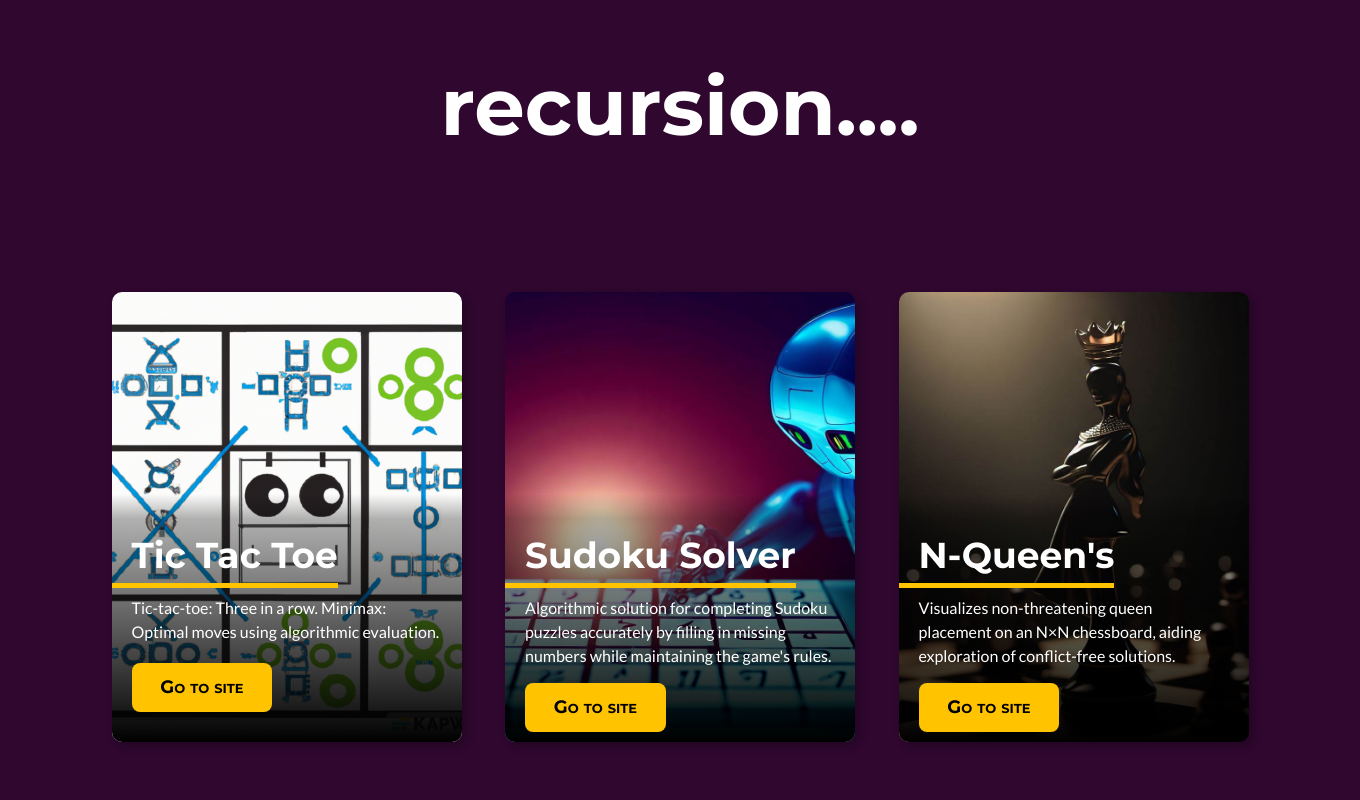
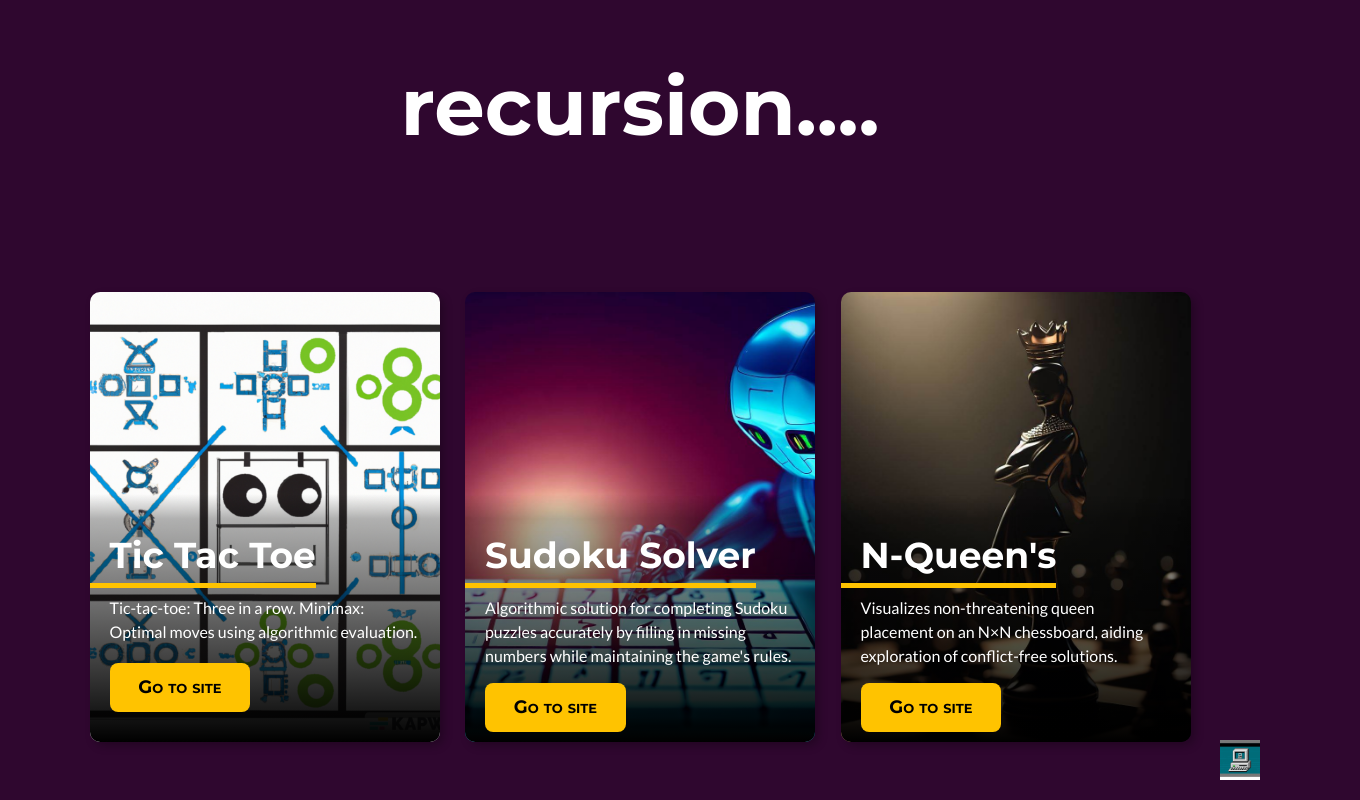
Before and after one commit to Pawan7778/Mind-Triumph, a plain HTML site: page index.html in a window 1280 px wide. Shown: the whole page, 1360 px wide, since content can reach past the window. Drawn offline with Linux system fonts and the light colour scheme.

Commit message:
added gif

```diff
--- a/index.html
+++ b/index.html
@@ -11,6 +11,7 @@
       <h1>
         <span class="typewriter-text1"> recursion.... </span>
       </h1>
+      <img src="giphy.gif" alt="" class="gif" />
     </div>
     <div id="cards">
       <article class="card">
--- a/style.css
+++ b/style.css
@@ -241,7 +241,7 @@ p {
   }
   10%,
   40% {
-    width: 17em;
+    width: 7em;
   }
 }
 
@@ -265,3 +265,12 @@ p {
 body {
   background-color: hsl(300.18deg 73.91% 10.59%);
 }
+
+.gif {
+  width: 40px;
+  height: 40px;
+  display: block;
+  position: absolute;
+  bottom: 20px;
+  right: 20px;
+}
```
Also changed, not shown: giphy.gif (added), script.js (deleted).
